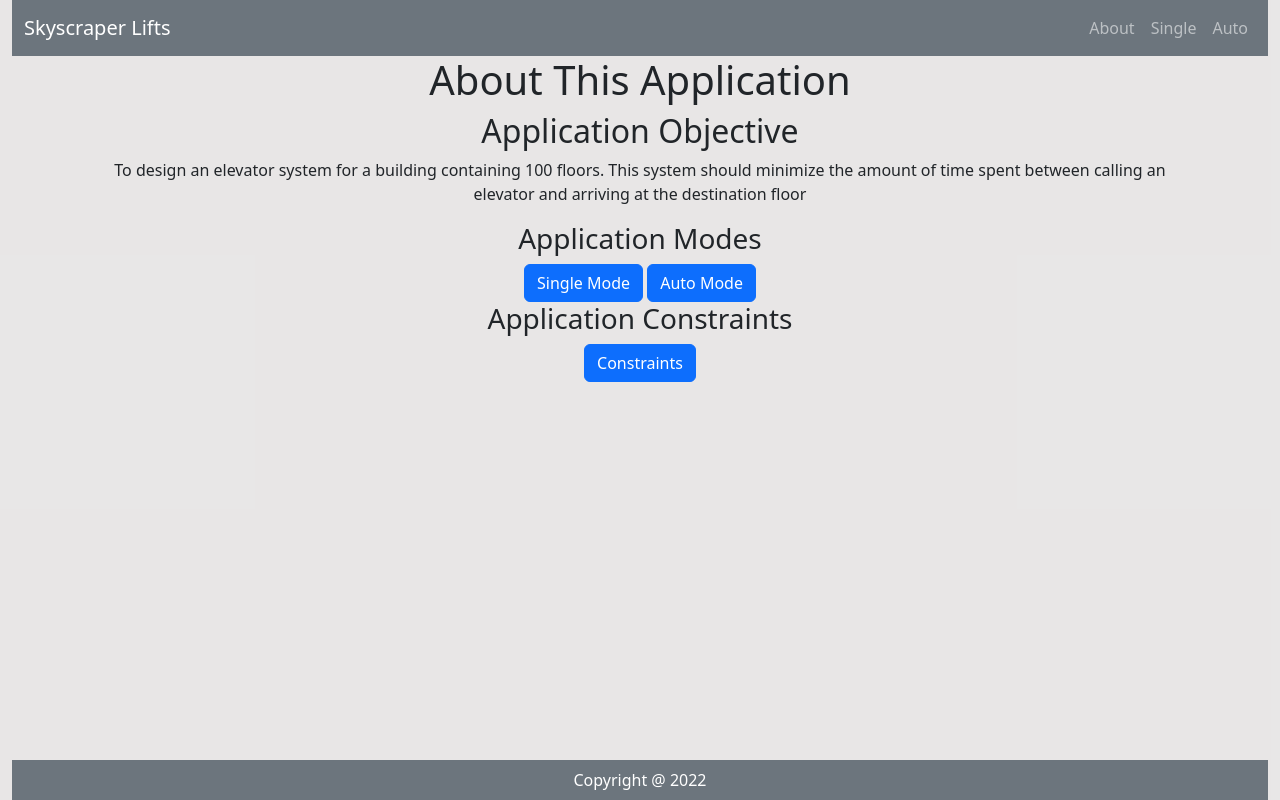
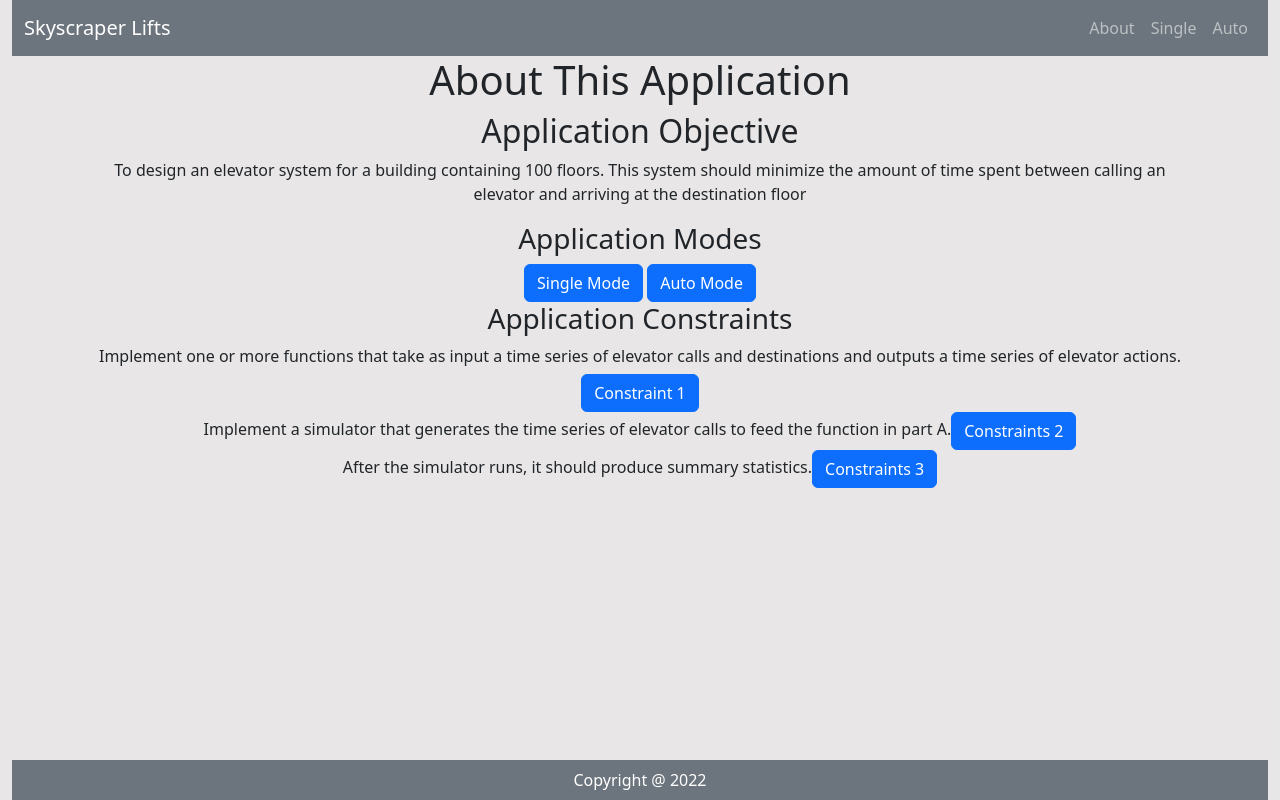
Before and after one commit to JamesFThomas/skyscraper-lifts, a React (Create React App) app: page /about in a window 1280 px wide. Built offline with nearby package versions, Linux system fonts and the light colour scheme.

Commit message:
new data added to object for app constraints descriptions

```diff
--- a/src/components/pages/About.js
+++ b/src/components/pages/About.js
@@ -5,7 +5,7 @@ import ModalComponent from '../layout/ModalComponent';
 
 const About = ({ aboutData }) => {
   //destructure data objects for modals
-  const { auto, single, cons } = aboutData;
+  const { auto, single, con1, con2, con3 } = aboutData;
 
   return (
     <div className='page'>
@@ -22,10 +22,37 @@ const About = ({ aboutData }) => {
             </p>
           </div>
           <div>
-            <h3>{'Application Modes'}</h3>
-            <ModalComponent data={auto} /> <ModalComponent data={single} />
-            <h3>{'Application Constraints'}</h3>
-            <ModalComponent data={cons} />
+            <div>
+              <h3>{'Application Modes'}</h3>
+              <ModalComponent data={auto} /> <ModalComponent data={single} />
+            </div>
+            <div>
+              <h3>{'Application Constraints'}</h3>
+              <div>
+                <h6 style={{ display: 'inline-block' }}>
+                  {`
+                    Implement one or more functions that take as input
+                    a time series of elevator calls and destinations
+                    and outputs a time series of elevator actions.`}
+                </h6>
+                <ModalComponent data={con1} />
+              </div>
+              <div>
+                <h6 style={{ display: 'inline-block' }}>
+                  {`
+                Implement a simulator that generates the time
+                series of elevator calls to feed the function
+                in part A.`}
+                </h6>
+                <ModalComponent data={con2} />
+              </div>
+              <div>
+                <h6
+                  style={{ display: 'inline-block' }}
+                >{`After the simulator runs, it should produce summary statistics.`}</h6>
+                <ModalComponent data={con3} />
+              </div>
+            </div>
           </div>
         </div>
       </Container>
--- a/src/data/aboutData.js
+++ b/src/data/aboutData.js
@@ -9,9 +9,30 @@ export const aboutData = {
     Title: 'Auto Mode',
     Desc: `information for auto mode`,
   },
-  cons: {
+  con1: {
     id: 3,
-    Title: 'Constraints',
-    Desc: 'information about challenges solved',
+    Title: 'Constraint 1',
+    Desc: `There are 3 elevator shafts.
+    The destination floor is known at the time of the elevator call.
+    There is a lobby on the 1st floor.
+    It takes 1 second for the elevator to move 1 floor.
+    It takes 30 secs in lobby/5 seconds on any other floor to pick-up/drop-off passenger.
+    A maximum of 10 people can fit into the elevator car at any one time.
+    `,
+  },
+  con2: {
+    id: 4,
+    Title: 'Constraints 2',
+    Desc: `Except for the lobby, all other floors have a uniform distribution of number and frequency of calls.
+    The number of passengers per call is random according to a lognormal distribution, rounded to the nearest integer in the range (0, 5).
+    The random functions should be seeded so that the results of any run can be reproduced if the same seed is used.`,
+  },
+  con3: {
+    id: 5,
+    Title: 'Constraints 3',
+    Desc: `Statistics:
+    The average time spent waiting for an elevator.
+    The average time spent inside an elevator.
+    The average total time spent per trip.`,
   },
 };
```
